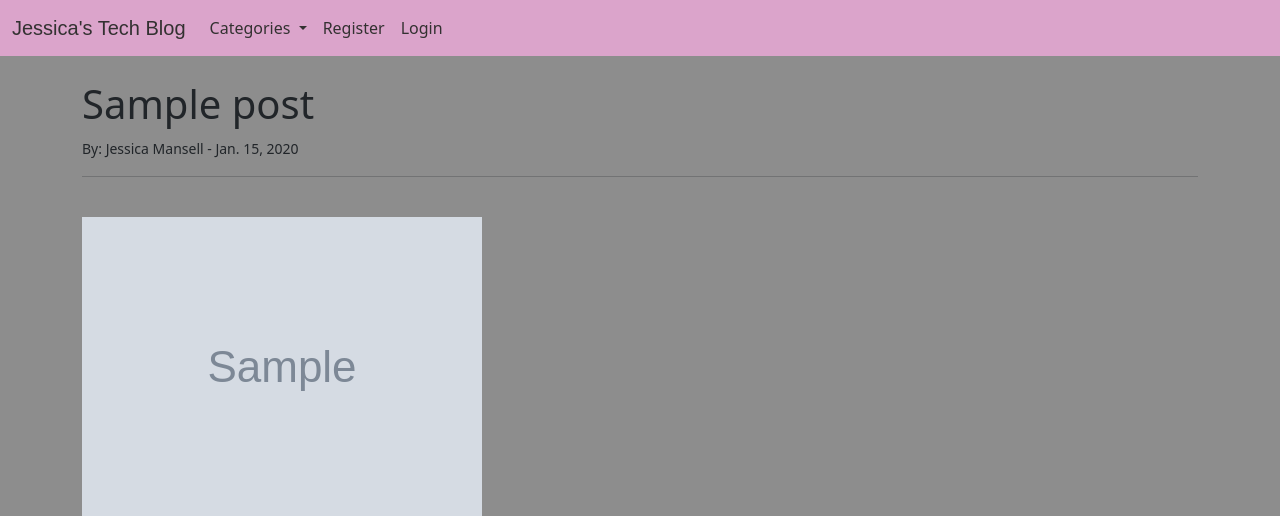
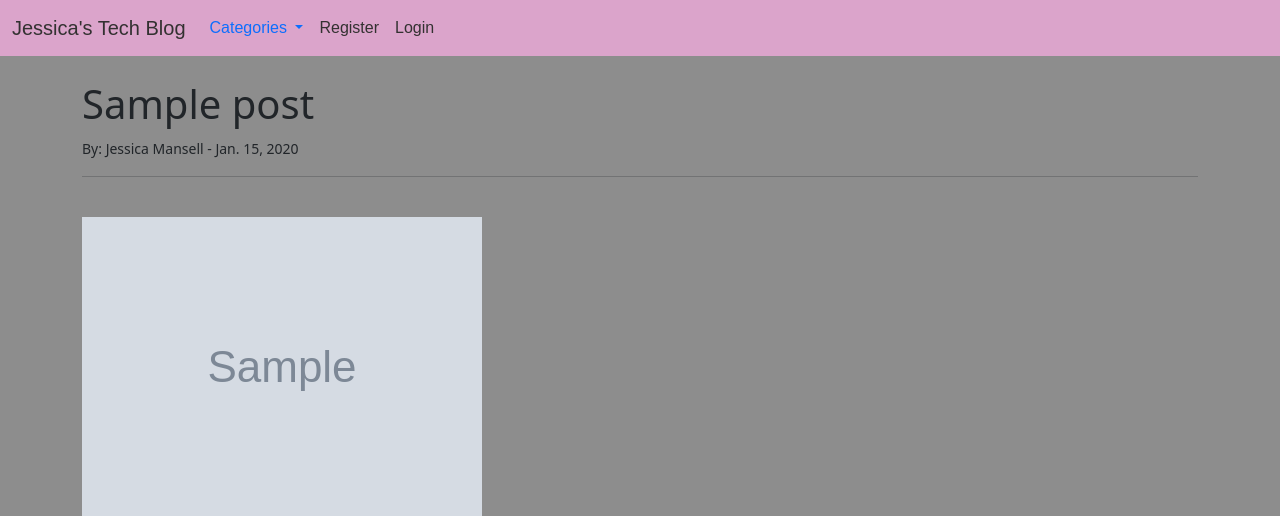
Before and after one commit to Jessica-Mansell/Personal-Website, a Django app: page /article/1 in a window 1280 px wide. Shown: the top 516 px of the page. Run offline with Django 4.2, Linux system fonts and the light colour scheme; data comes from the database, SQL or seed files in the repository; tables that the repository leaves empty hold one stand-in row (values such as "Sample post"); grey boxes marked "Sample" are stand-in pictures; some libraries are stand-ins or nearby versions.

Commit message:
cleaning up

```diff
--- a/mysite/blogsite/static/mysite/style.css
+++ b/mysite/blogsite/static/mysite/style.css
@@ -1,5 +1,6 @@
 #title {
     font-family: 'Nunito Sans', sans-serif;
+    text-decoration: none;
 }
 
 body {
@@ -14,3 +15,12 @@ a {
     color: inherit;
     text-decoration: none;
 }
+
+a:hover {
+    color:#8d8d8d;
+}
+
+#navbarSupportedContent {
+    font-family: 'Nunito Sans', sans-serif;
+    text-decoration: none;
+}
--- a/mysite/blogsite/templates/base.html
+++ b/mysite/blogsite/templates/base.html
@@ -22,12 +22,12 @@
     <nav class="navbar navbar-expand-lg" style="background-color: hsl(317, 43%, 75%); color: #333131; text-decoration: none;">
       <div class="container-fluid">
           <a class="navbar-brand" id="title" href="{% url 'home' %}">Jessica's Tech Blog</a>
-          <div class="collapse navbar-collapse" id="navbarSupportedContent" style="color: #333131; text-decoration: none;">
-            <ul class="navbar-nav me-auto mb-2 mb-lg-0" style="color: #333131; text-decoration: none;">
+          <div class="collapse navbar-collapse" id="navbarSupportedContent">
+            <ul class="navbar-nav me-auto mb-2 mb-lg-0">
               <!--Category Menu Code-->
               {% if cat_menu %}
-              <li class="nav-item dropdown" style="color: #333131; text-decoration: none;">
-                <a class="nav-link dropdown-toggle" role="button" data-bs-toggle="dropdown" aria-expanded="false" style="color: #333131; text-decoration: none;">
+              <li class="nav-item dropdown">
+                <a class="nav-link dropdown-toggle" role="button" data-bs-toggle="dropdown" aria-expanded="false">
                   Categories
                 </a>
                 <ul class="dropdown-menu" style="background-color: hsl(317, 43%, 75%); color: #333131; text-decoration: none;">
```
